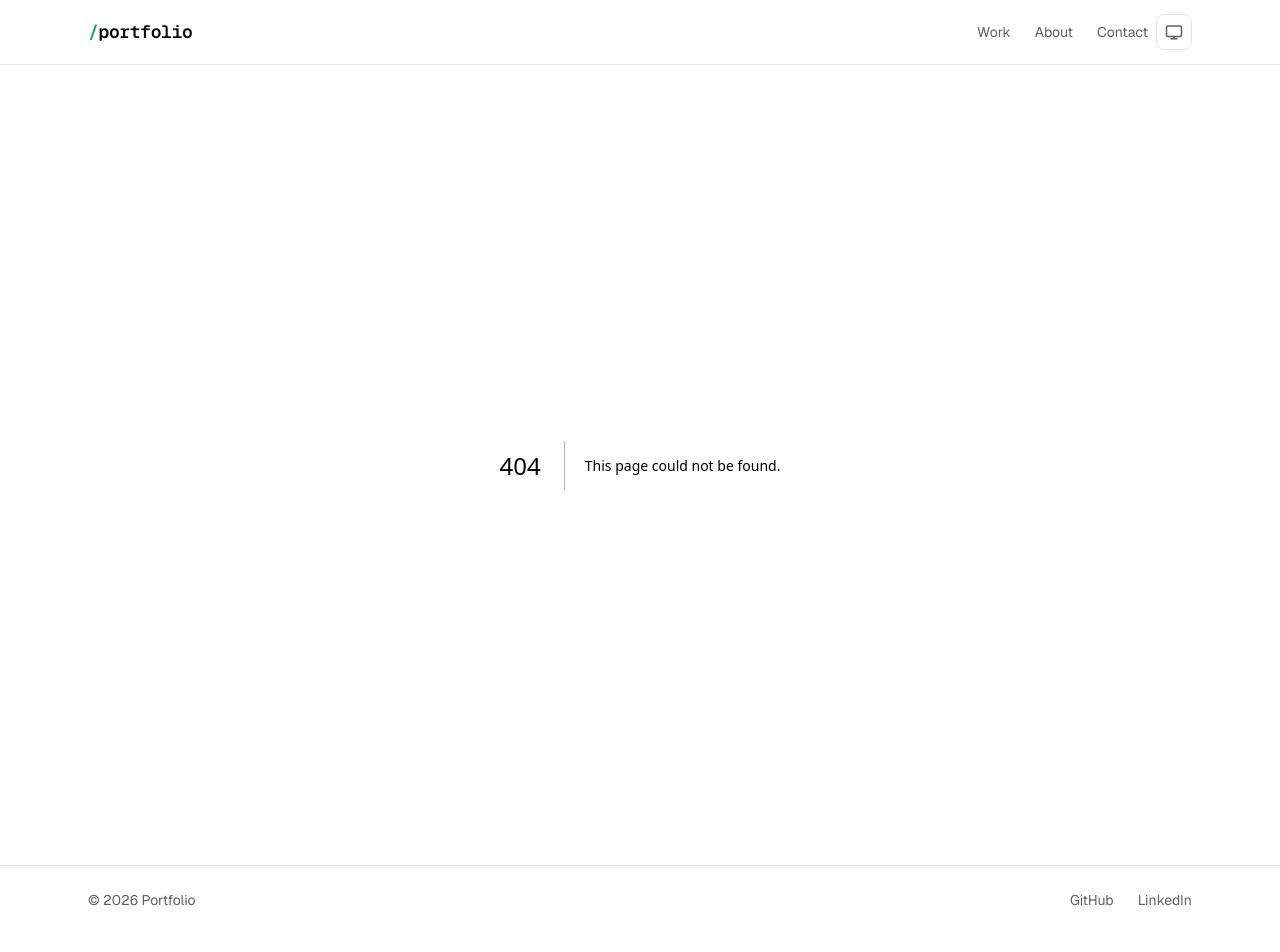
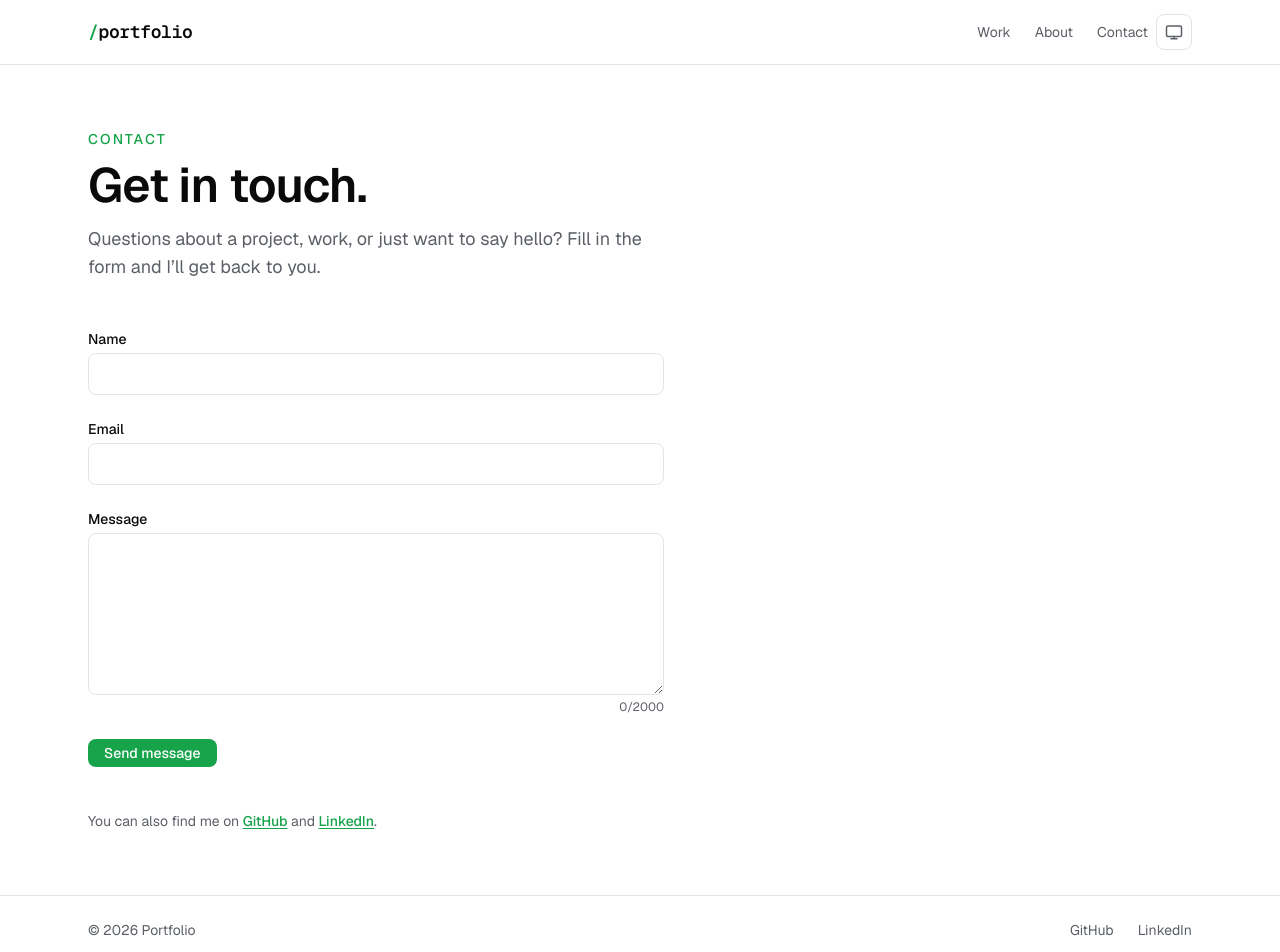
Before and after one commit to dagike/portfolio, a Next.js app: page /contact in a window 1280 px wide. Before the commit this address had no page. Shown: the top 952 px of the page. Built offline with nearby package versions, Linux system fonts and the light colour scheme.

Commit message:
add: contact page

```diff
--- /dev/null
+++ b/src/app/contact/page.tsx
@@ -0,0 +1,53 @@
+import type { Metadata } from "next";
+import { Container } from "@/components/container";
+import { ContactForm } from "@/components/contact-form";
+
+export const metadata: Metadata = {
+  title: "Contact",
+  description: "Send me a message — I read everything that comes through.",
+  alternates: {
+    canonical: "/contact",
+  },
+};
+
+export default function ContactPage() {
+  return (
+    <Container className="py-3xl">
+      <p className="text-sm font-medium uppercase tracking-[0.15em] text-accent">
+        Contact
+      </p>
+      <h1 className="mt-sm max-w-[42rem] text-4xl font-semibold tracking-tight text-foreground sm:text-5xl">
+        Get in touch.
+      </h1>
+      <p className="mt-md max-w-[36rem] text-lg text-muted">
+        Questions about a project, work, or just want to say hello? Fill in the
+        form and I&rsquo;ll get back to you.
+      </p>
+
+      <div className="mt-2xl max-w-[36rem]">
+        <ContactForm />
+        <p className="mt-xl text-sm text-muted">
+          You can also find me on{" "}
+          <a
+            href="https://github.com/dagike"
+            target="_blank"
+            rel="noopener noreferrer"
+            className="font-medium text-accent underline underline-offset-2"
+          >
+            GitHub
+          </a>{" "}
+          and{" "}
+          <a
+            href="https://www.linkedin.com/in/isaacdelarosa"
+            target="_blank"
+            rel="noopener noreferrer"
+            className="font-medium text-accent underline underline-offset-2"
+          >
+            LinkedIn
+          </a>
+          .
+        </p>
+      </div>
+    </Container>
+  );
+}
--- a/src/components/header.tsx
+++ b/src/components/header.tsx
@@ -8,7 +8,7 @@ import { ThemeToggle } from "@/components/theme-toggle";
 const navLinks = [
   { href: "/projects", label: "Work" },
   { href: "/about", label: "About" },
-  { href: "#", label: "Contact" },
+  { href: "/contact", label: "Contact" },
 ];
 
 export function Header() {
```
